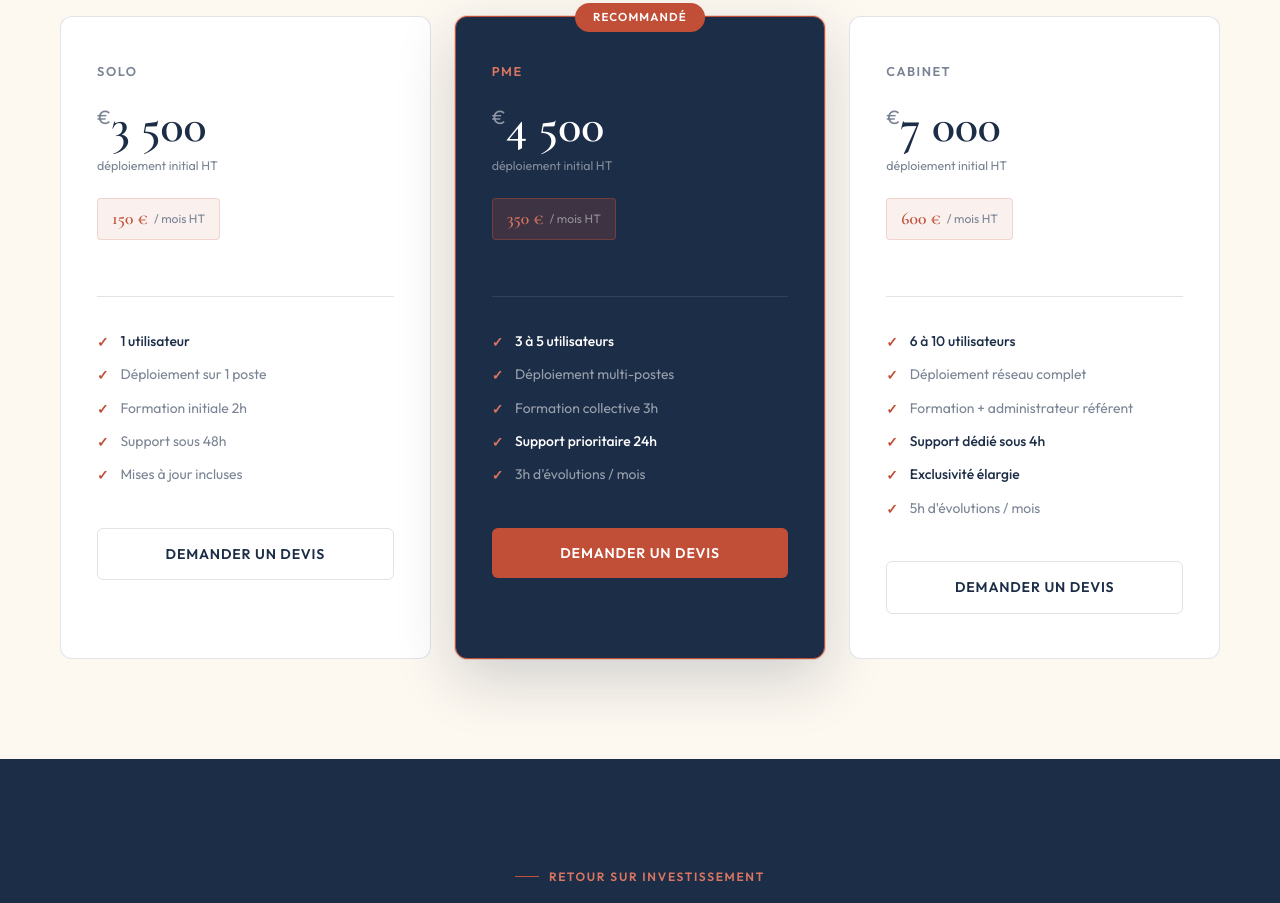
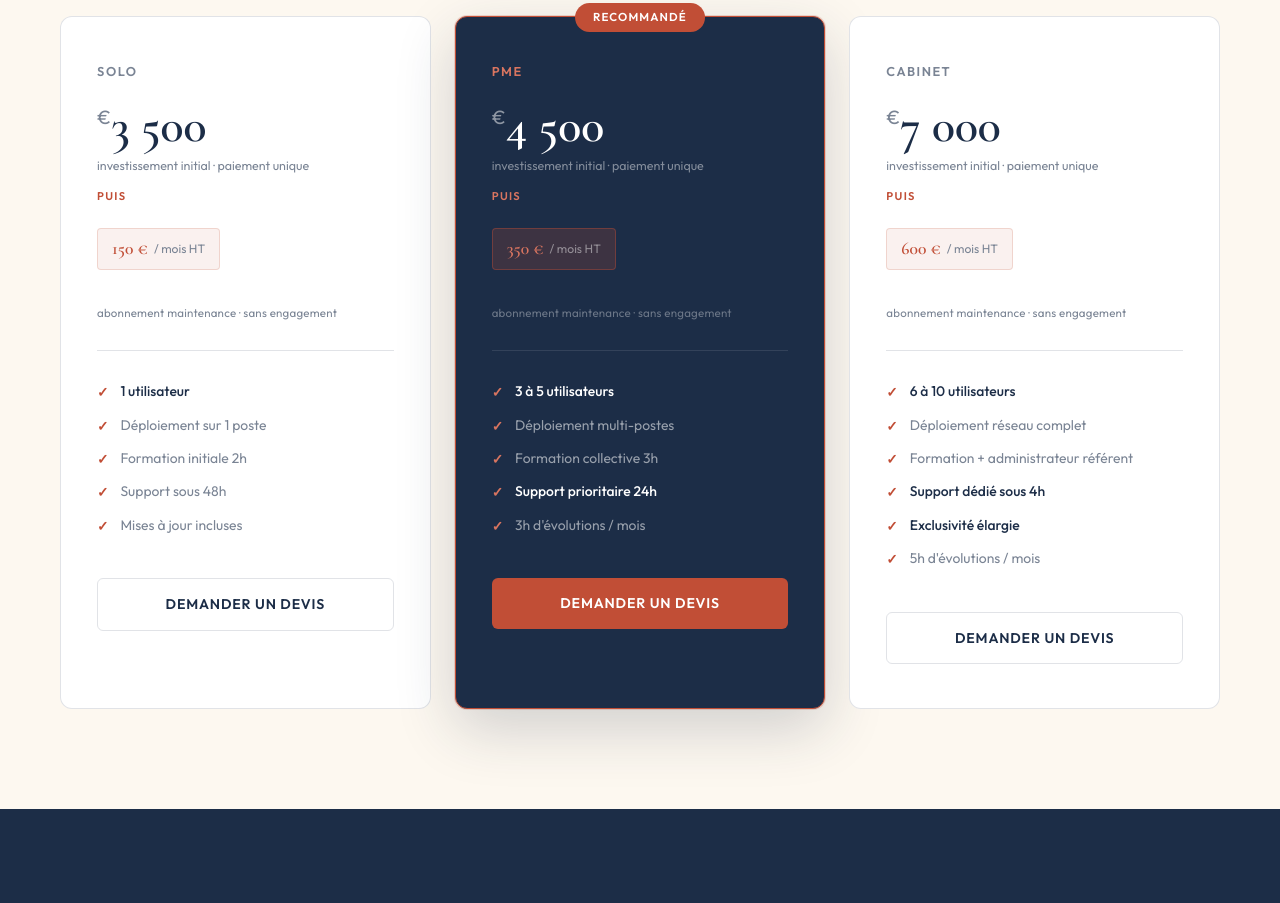
Before and after one commit to jimmysinnan/expert_immo, a website: page docs/index.html in a window 1280 px wide. Shown: the part 3992-4895 px from the top of the page. Drawn offline with nearby package versions, Linux system fonts and the light colour scheme.

Commit message:
feat: tarification — abonnement maintenance explicite + formulaire Formspree robuste
- Toutes les cartes pricing affichent "puis X €/mois HT — abonnement maintenance · sans engagement"
- Formulaire démo : ajout attribut action Formspree en fallback HTML + hidden _subject
- Fallback JS → soumission native si AJAX échoue

Co-Authored-By: Claude Sonnet 4.6 <noreply@anthropic.com>

```diff
--- a/docs/index.html
+++ b/docs/index.html
@@ -676,10 +676,27 @@
       color: var(--muted);
     }
     .pricing-card.featured .plan-monthly-label { color: rgba(255,255,255,.45); }
+    .plan-monthly-block { margin: 12px 0 28px; }
+    .plan-plus {
+      font-size: .7rem;
+      font-weight: 700;
+      letter-spacing: .12em;
+      text-transform: uppercase;
+      color: var(--terra);
+      margin-bottom: 6px;
+    }
+    .pricing-card.featured .plan-plus { color: var(--terra-l); }
+    .plan-monthly-sub {
+      font-size: .72rem;
+      color: var(--muted);
+      margin-top: 6px;
+      letter-spacing: .02em;
+    }
+    .pricing-card.featured .plan-monthly-sub { color: rgba(255,255,255,.35); }
     .plan-sep {
       height: 1px;
       background: var(--border);
-      margin: 28px 0;
+      margin: 0 0 24px;
     }
     .plan-features { list-style: none; margin-bottom: 36px; }
     .plan-features li {
@@ -1297,10 +1314,14 @@
     <div class="pricing-card reveal">
       <div class="plan-name">Solo</div>
       <div class="plan-price-initial"><sup>€</sup>3 500</div>
-      <div class="plan-price-note">déploiement initial HT</div>
+      <div class="plan-price-note">investissement initial · paiement unique</div>
+      <div class="plan-monthly-block">
+        <div class="plan-plus">puis</div>
         <div class="plan-monthly">
           <span class="plan-monthly-amount">150 €</span>
           <span class="plan-monthly-label">/ mois HT</span>
+        </div>
+        <div class="plan-monthly-sub">abonnement maintenance · sans engagement</div>
       </div>
       <div class="plan-sep"></div>
       <ul class="plan-features">
@@ -1318,10 +1339,14 @@
       <div class="recommended-badge">Recommandé</div>
       <div class="plan-name">PME</div>
       <div class="plan-price-initial"><sup>€</sup>4 500</div>
-      <div class="plan-price-note">déploiement initial HT</div>
+      <div class="plan-price-note">investissement initial · paiement unique</div>
+      <div class="plan-monthly-block">
+        <div class="plan-plus">puis</div>
         <div class="plan-monthly">
           <span class="plan-monthly-amount">350 €</span>
           <span class="plan-monthly-label">/ mois HT</span>
+        </div>
+        <div class="plan-monthly-sub">abonnement maintenance · sans engagement</div>
       </div>
       <div class="plan-sep"></div>
       <ul class="plan-features">
@@ -1338,10 +1363,14 @@
     <div class="pricing-card reveal reveal-delay-2">
       <div class="plan-name">Cabinet</div>
       <div class="plan-price-initial"><sup>€</sup>7 000</div>
-      <div class="plan-price-note">déploiement initial HT</div>
+      <div class="plan-price-note">investissement initial · paiement unique</div>
+      <div class="plan-monthly-block">
+        <div class="plan-plus">puis</div>
         <div class="plan-monthly">
           <span class="plan-monthly-amount">600 €</span>
           <span class="plan-monthly-label">/ mois HT</span>
+        </div>
+        <div class="plan-monthly-sub">abonnement maintenance · sans engagement</div>
       </div>
       <div class="plan-sep"></div>
       <ul class="plan-features">
@@ -1570,7 +1599,8 @@
     <div id="formState">
       <h2 class="modal-title">Demander une démo</h2>
       <p class="modal-sub">Un expert vous recontacte sous 24h pour organiser une démonstration personnalisée.</p>
-      <form id="demoForm">
+      <form id="demoForm" action="https://formspree.io/f/mwvarlrq" method="POST">
+        <input type="hidden" name="_subject" value="Demande de démo ExpertIA" />
         <div class="form-group">
           <label>Nom du cabinet</label>
           <input type="text" name="cabinet" placeholder="Votre cabinet" required />
@@ -1690,10 +1720,8 @@
         btn.disabled = false;
       }
     } catch {
-      errEl.textContent = 'Erreur réseau. Vérifiez votre connexion et réessayez.';
-      errEl.style.display = 'block';
-      btn.textContent = 'Envoyer la demande';
-      btn.disabled = false;
+      // Fallback : soumission HTML directe si AJAX échoue
+      document.getElementById('demoForm').submit();
     }
   });
 
```
Also changed, not shown: public/landing.html (+37 -9 lines). Lines whose indentation alone changed are shown as unchanged.
